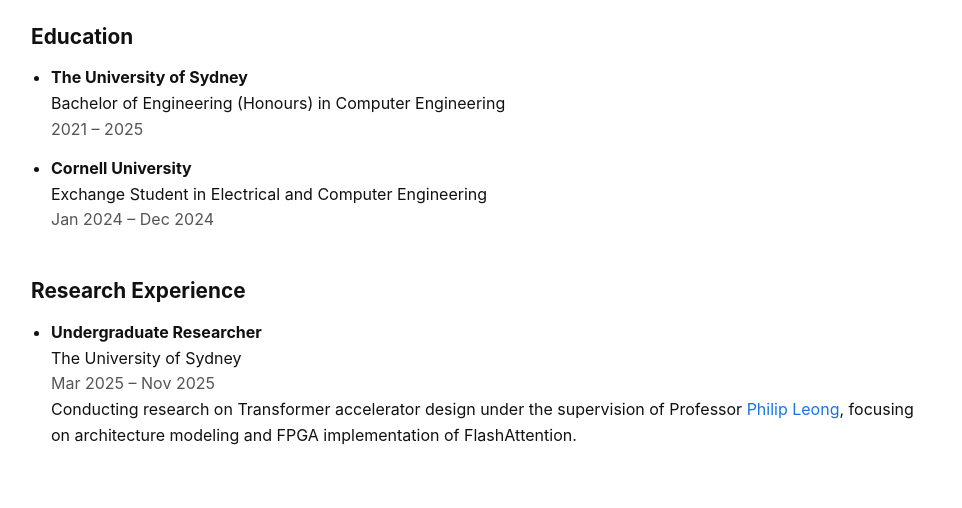
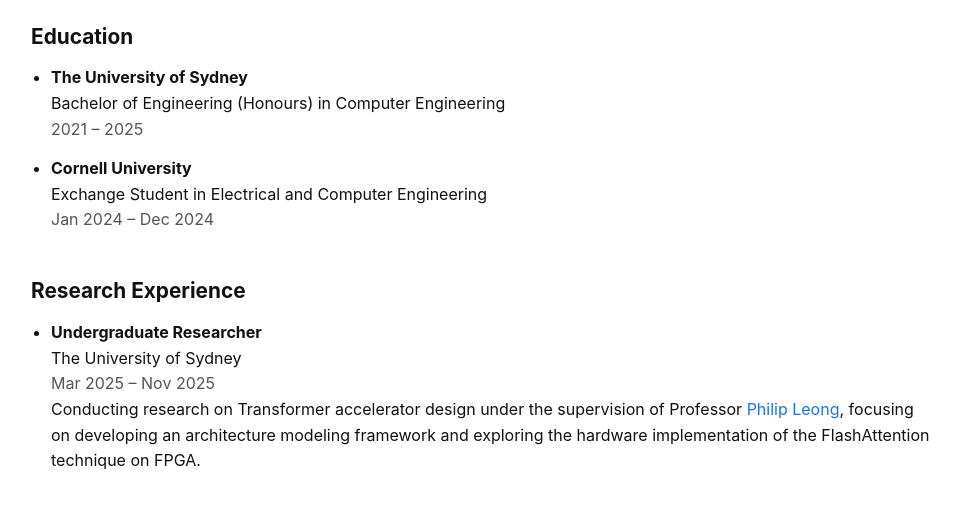
Before and after one commit to Renkeyiiiii/Renkeyiiiii.github.io, a plain HTML site: page index.html in a window 1280 px wide. Shown: the part 182-690 px from the top of the page, without its empty margins (159-1121 px from the left). Drawn offline with Linux system fonts and the light colour scheme.

Commit message:
Add Google site verification

```diff
--- a/index.html
+++ b/index.html
@@ -3,6 +3,9 @@
 <head>
   <meta charset="utf-8" />
   <meta name="viewport" content="width=device-width, initial-scale=1" />
+
+  <meta name="google-site-verification" content="google383d8658267ae0c4" />
+
   <title>Keyi Ren</title>
 
   <style>
@@ -115,7 +118,7 @@
       <div>
         Conducting research on Transformer accelerator design under the supervision of Professor
         <a href="https://phwl.org/about/" target="_blank" rel="noopener">Philip Leong</a>,
-        focusing on architecture modeling and FPGA implementation of FlashAttention.
+        focusing on developing an architecture modeling framework and exploring the hardware implementation of the FlashAttention technique on FPGA.
       </div>
     </li>
   </ul>
```
